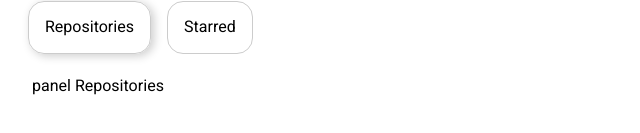
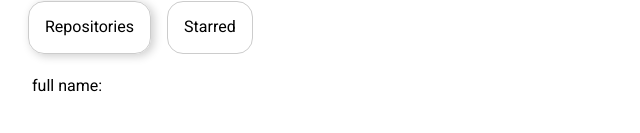
Before and after one commit to EXPedro/github-app, a React (Create React App) app: page / in a window 1280 px wide. Shown: the part 261-394 px from the top of the page, without its empty margins (0-640 px from the left). Built offline with nearby package versions, Linux system fonts and the light colour scheme.

Commit message:
Create RepositoryItem component

```diff
--- a/src/components/repositories/index.js
+++ b/src/components/repositories/index.js
@@ -1,4 +1,5 @@
 import React from 'react';
+import RepositoryItem from '../repository-item';
 import * as S from './styled';
 
 const Repositories =  () => {
@@ -7,8 +8,12 @@
             <S.WrapperTab>Repositories</S.WrapperTab>
             <S.WrapperTab>Starred</S.WrapperTab>
         </S.WrapperTabList>
-        <S.WrapperTabPanel>panel Repositories</S.WrapperTabPanel>
-        <S.WrapperTabPanel>panel Starred</S.WrapperTabPanel>
+        <S.WrapperTabPanel>
+            <RepositoryItem />
+        </S.WrapperTabPanel>
+        <S.WrapperTabPanel>
+            <RepositoryItem />
+        </S.WrapperTabPanel>
     </S.WrapperTabs>;
 };
 
--- /dev/null
+++ b/src/components/repository-item/index.js
@@ -0,0 +1,17 @@
+import React from "react";
+
+const RepositoryItem = ({ name, linkToRepo, fullName}) => {
+    return (
+        <div>
+            <h2>{name}</h2>
+            <h4>full name:</h4>
+            <a href={linkToRepo}
+                target= "_blank"
+                rel="noreferrer">
+                    {fullName}
+                </a>
+        </div>
+    );
+};
+
+export default RepositoryItem;
```
